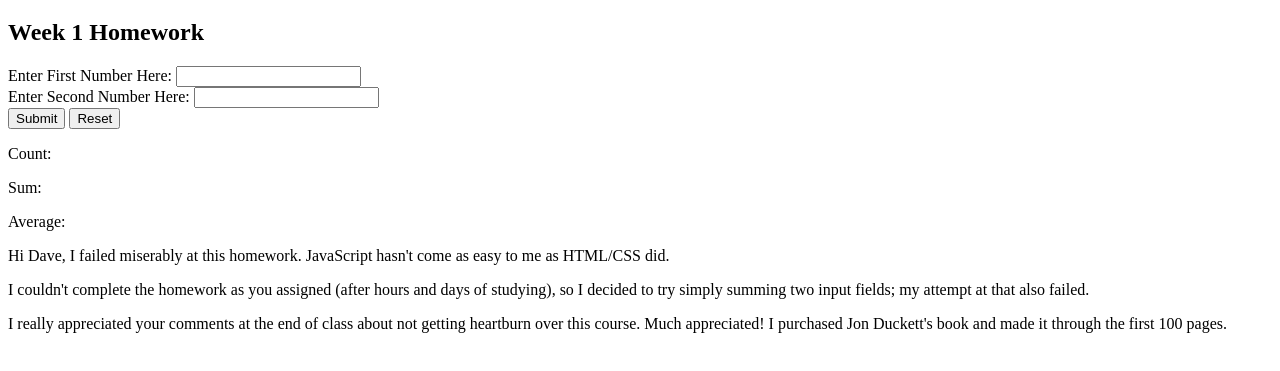
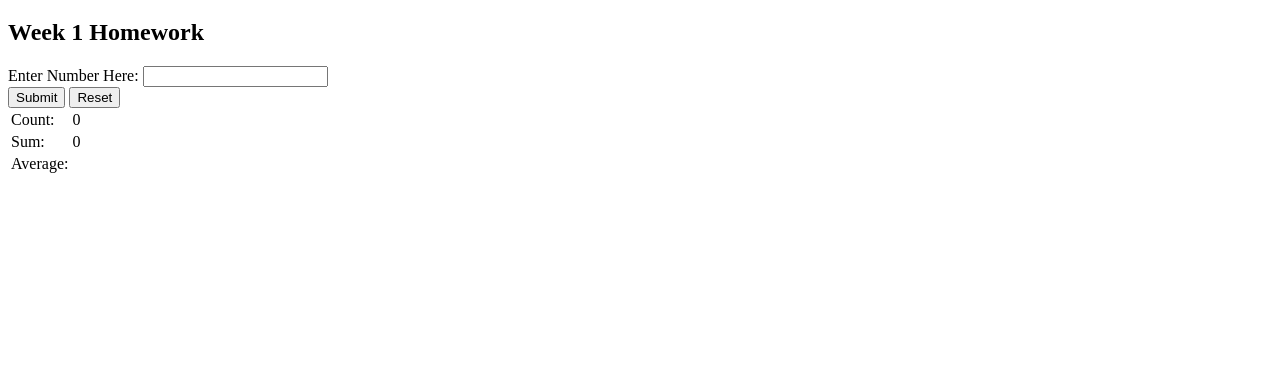
Before and after one commit to stephjean6/HTML300, a plain HTML site: page index.html in a window 1280 px wide. Shown: the part 61-432 px from the top of the page. Drawn offline with Linux system fonts and the light colour scheme.

Commit message:
updated index file

```diff
--- a/index.html
+++ b/index.html
@@ -8,22 +8,32 @@
     <h1>Number Form</h1>
     <h2>Week 1 Homework</h2>
     <form name="myForm">
-      Enter First Number Here:
-      <input type="number" id="v1" name="firstNumber"><br>
-      Enter Second Number Here:
-      <input type="number" id="v2" name="secondNumber"><br>
-      <input type=button value=Submit>
-      <input type=button value=Reset>
+      <label for="the-number">Enter Number Here:</label>
+      <input type="number" id="the-number" name="the-number" step="any"><br>
+            <!--<input type=button value=Submit>
+      <input type=button value=Reset>-->
+      <button type="button" id="submit">Submit</button>
+      <button type="button" id="reset">Reset</button>
       <br>
     </form>
-      <p id="Count">Count:</p>
-      <p id="Sum" onclick="sum()">Sum:</p>
-      <p id="Average">Average:</p>
+    <table>
+      <tr>
+        <td>Count:</td>
+        <td id="count"></td>
+      </tr>
+      <tr>
+        <td>Sum:</td>
+        <td id="sum"></td>
+      </tr>
+      <tr>
+        <td>Average:</td>
+        <td id="average"></td>
+      </tr>
+    </table>
 
-    <p>Hi Dave, I failed miserably at this homework.  JavaScript hasn't come as easy to me as HTML/CSS did.</p>
-    <p>I couldn't complete the homework as you assigned (after hours and days of studying), so I decided to try simply summing two input fields; my attempt at that also failed.</p>
-    <p>I really appreciated your comments at the end of class about not getting heartburn over this course.  Much appreciated!  I purchased Jon Duckett's book and made it through the first 100 pages.</p>
+    <script type="text/javascript" src="js/jsdave.js"></script>
+    <!--use this for JQuery:
+    <script src="https://code.jquery.com/jquery-3.2.1.min.js" integrity="sha256-hwg4gsxgFZhOsEEamdOYGBf13FyQuiTwlAQgxVSNgt4="  crossorigin="anonymous"></script>-->
 
-    <script type="text/javascript" src="js/jscount.js"></script>
   </body>
 </html>
```
